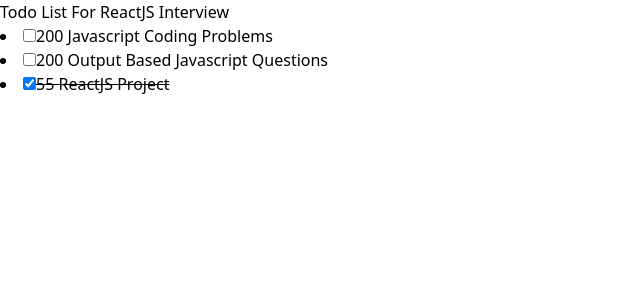
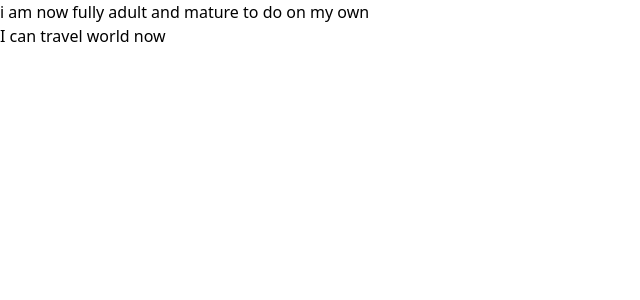
Before and after one commit to gsmSahani/react-coding-problems, a React (Vite) app: page / in a window 1280 px wide. Shown: the top 300 px of the page, without its empty margins (0-640 px from the left). Built offline with nearby package versions, Linux system fonts and the light colour scheme.

Commit message:
inline conditoinal rendering concept clear

```diff
--- a/src/App.jsx
+++ b/src/App.jsx
@@ -5,6 +5,7 @@ import Propes from "./Component/Props/Propes";
 import TodoP from "./Component/PropInReal/TodoP";
 import TodoItemC from "./Component/PropInReal/TodoItemC";
 import TodoApp from "./Component/PropInReal/TodoApp";
+import ConditionalRendering from "./Component/ConditionalRendering/ConditionalRendering";
 
 const App = () => {
   return (
@@ -12,7 +13,8 @@ const App = () => {
       {/* <MapFilterData /> */}
       {/* <States /> */}
       {/* <Propes /> */}
-      <TodoApp />
+      {/* <TodoApp /> */}
+      <ConditionalRendering />
     </>
   );
 };
--- /dev/null
+++ b/src/Component/ConditionalRendering/ConditionalRendering.jsx
@@ -0,0 +1,52 @@
+import React, { useEffect } from "react";
+
+const ConditionalRendering = () => {
+  let age = 25;
+  let name = "Gautam";
+  useEffect(() => {
+    // if (age > 25) {
+    //   console.log("Your are eligible to Party");
+    // } else if (name === "Gautam" && age === 25) {
+    //   console.log("I am now full adult");
+    //   console.log("I can travel world now ");
+    // } else {
+    //   console.log("Gautam is not my name");
+    //   console.log("I cannot travel world");
+    // }
+    // here we are writing the if else conditional in concise way with the help of inline conditional rendering
+    // age > 25 ? (
+    //   console.log("you are now eligible to party")
+    // ) : name === "Gautam" && age === 25 ? (
+    //   <>
+    //     {console.log("i am now fully adult and mature to do on my own")}
+    //     {console.log("I can travel world now ")}
+    //   </>
+    // ) : (
+    //   <>
+    //     {console.log("Gautam is not my name")}
+    //     {console.log("I cannot travel world")}
+    //   </>
+    // );
+  }, []);
+  return (
+    <>
+      <div>
+        {age > 25 ? (
+          <h1>I am now eligible for the party and concert</h1>
+        ) : name === "Gautam" && age === 25 ? (
+          <>
+            <h1>i am now fully adult and mature to do on my own</h1>
+            <h2>I can travel world now</h2>
+          </>
+        ) : (
+          <>
+            <h1>Gautam is not my name</h1>
+            <h2>I cannot travel world</h2>
+          </>
+        )}
+      </div>
+    </>
+  );
+};
+
+export default ConditionalRendering;
```
